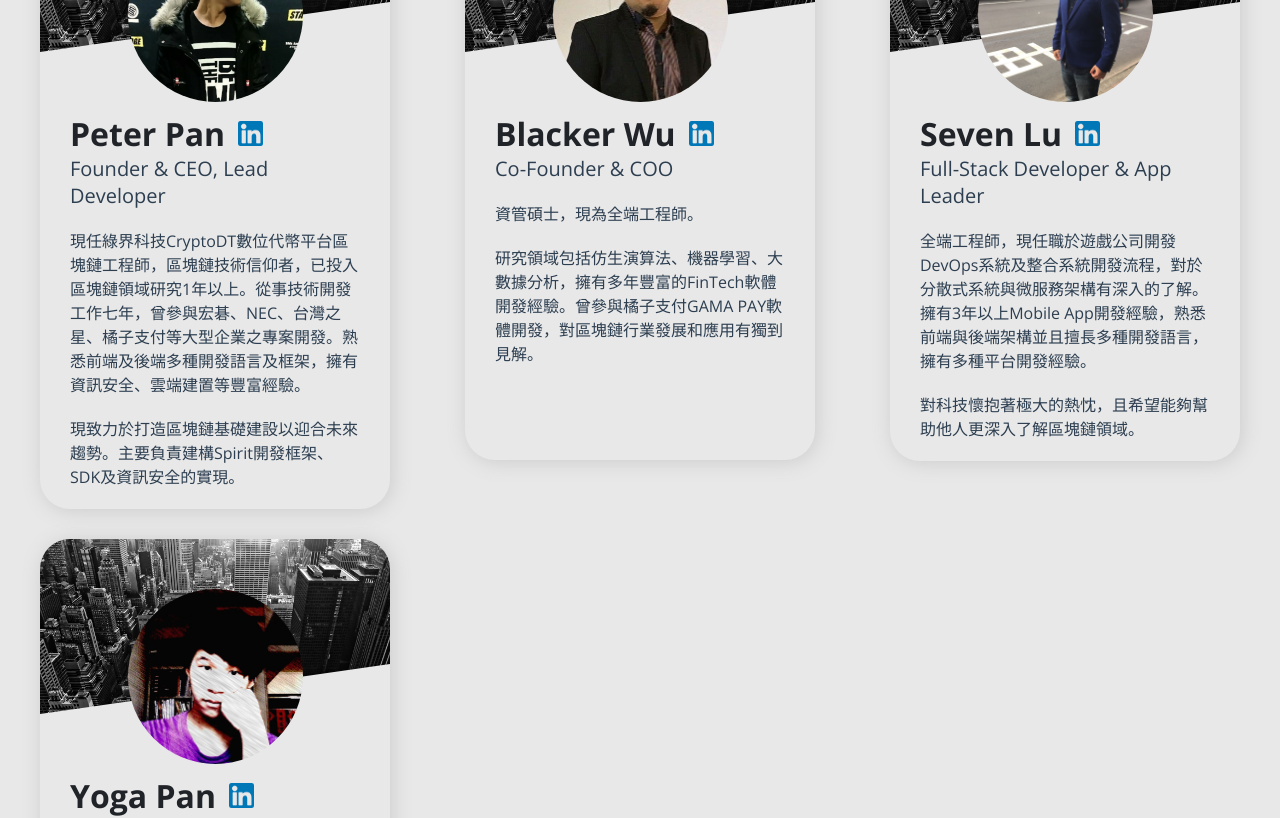
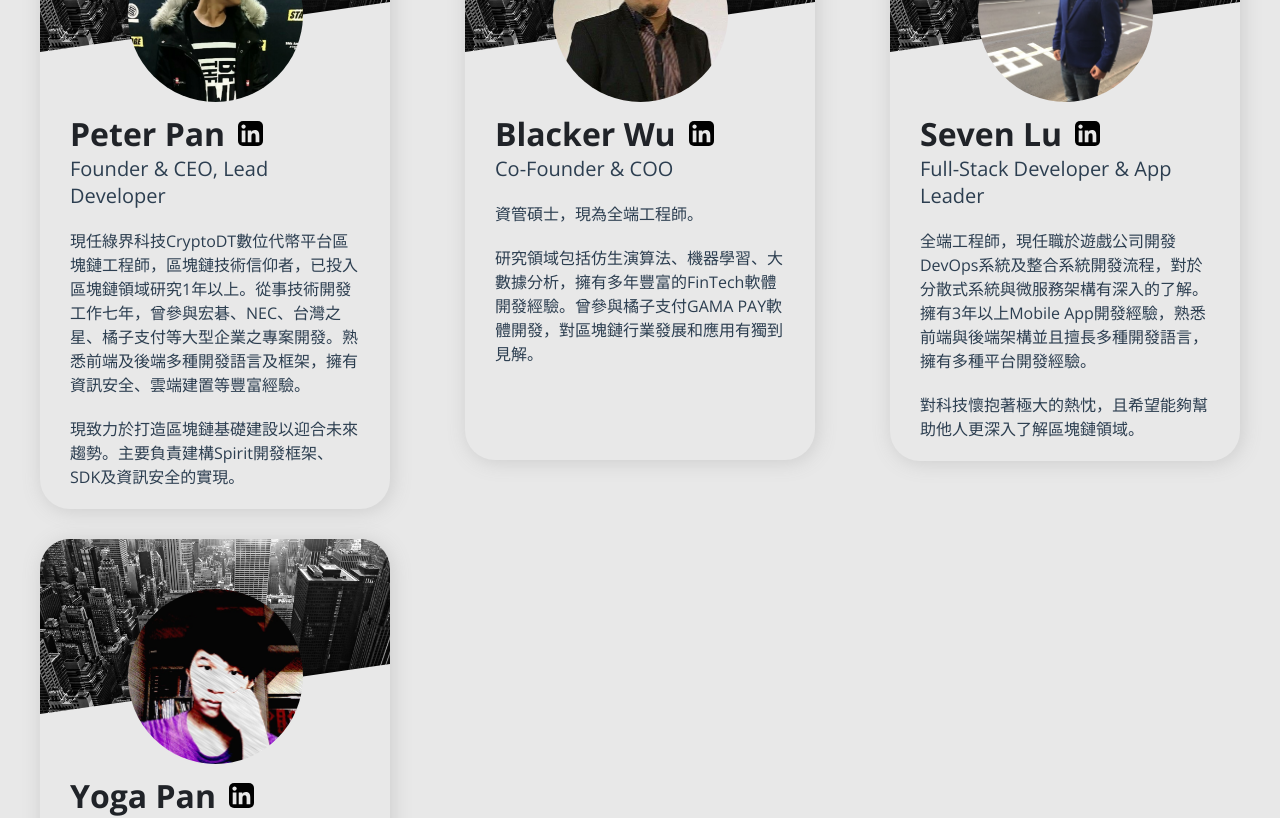
Before and after one commit to YogaPan/vue-landing-page, a Vue app: page / in a window 1280 px wide. Shown: the part 4300-5118 px from the top of the page. Built offline with nearby package versions, Linux system fonts and the light colour scheme.

Commit message:
調整 Linkedin Button 樣式

```diff
--- a/src/components/Team.vue
+++ b/src/components/Team.vue
@@ -15,7 +15,7 @@
 
           <h1 class="member__name">
             {{ $t("team.member-1-name") }}
-            <img class="member__linkedin" src="../assets/linkedin.png" onclick="window.open('https://www.linkedin.com')" alt="">
+            <img class="member__linkedin" src="../assets/linkedin.svg" onclick="window.open('https://www.linkedin.com')" alt="">
           </h1>
           <h1 class="member__job">{{ $t("team.member-1-job") }}</h1>
           <p class="member__describe">{{ $t("team.member-1-introduce-1") }}</p>
@@ -33,7 +33,7 @@
 
           <h1 class="member__name">
             {{ $t("team.member-2-name") }}
-            <img class="member__linkedin" src="../assets/linkedin.png" onclick="window.open('https://www.linkedin.com')" alt="">
+            <img class="member__linkedin" src="../assets/linkedin.svg" onclick="window.open('https://www.linkedin.com')" alt="">
           </h1>
           <h1 class="member__job">{{ $t("team.member-2-job") }}</h1>
           <p class="member__describe">{{ $t("team.member-2-introduce-1") }}</p>
@@ -51,7 +51,7 @@
 
           <h1 class="member__name">
             {{ $t("team.member-3-name") }}
-            <img class="member__linkedin" src="../assets/linkedin.png" onclick="window.open('https://www.linkedin.com')" alt="">
+            <img class="member__linkedin" src="../assets/linkedin.svg" onclick="window.open('https://www.linkedin.com')" alt="">
           </h1>
           <h1 class="member__job">{{ $t("team.member-3-job") }}</h1>
           <p class="member__describe">{{ $t("team.member-3-introduce-1") }}</p>
@@ -69,7 +69,7 @@
 
           <h1 class="member__name">
             {{ $t("team.member-4-name") }}
-            <img class="member__linkedin" src="../assets/linkedin.png" onclick="window.open('https://www.linkedin.com')" alt="">
+            <img class="member__linkedin" src="../assets/linkedin.svg" onclick="window.open('https://www.linkedin.com')" alt="">
           </h1>
           <h1 class="member__job">{{ $t("team.member-4-job") }}</h1>
           <p class="member__describe">{{ $t("team.member-4-introduce-1") }}</p>
@@ -230,9 +230,16 @@ export default {
 .member__linkedin {
   height: 25px;
   margin-left: 5px;
+  border-radius: 20%;
 
   vertical-align: baseline;
   cursor: pointer;
+
+  &:hover {
+    // color: red;
+    transition: opacity .2s;
+    opacity: .7;
+  }
 }
 
 .member__job {
```
Also changed, not shown: src/assets/linkedin.svg (added).
